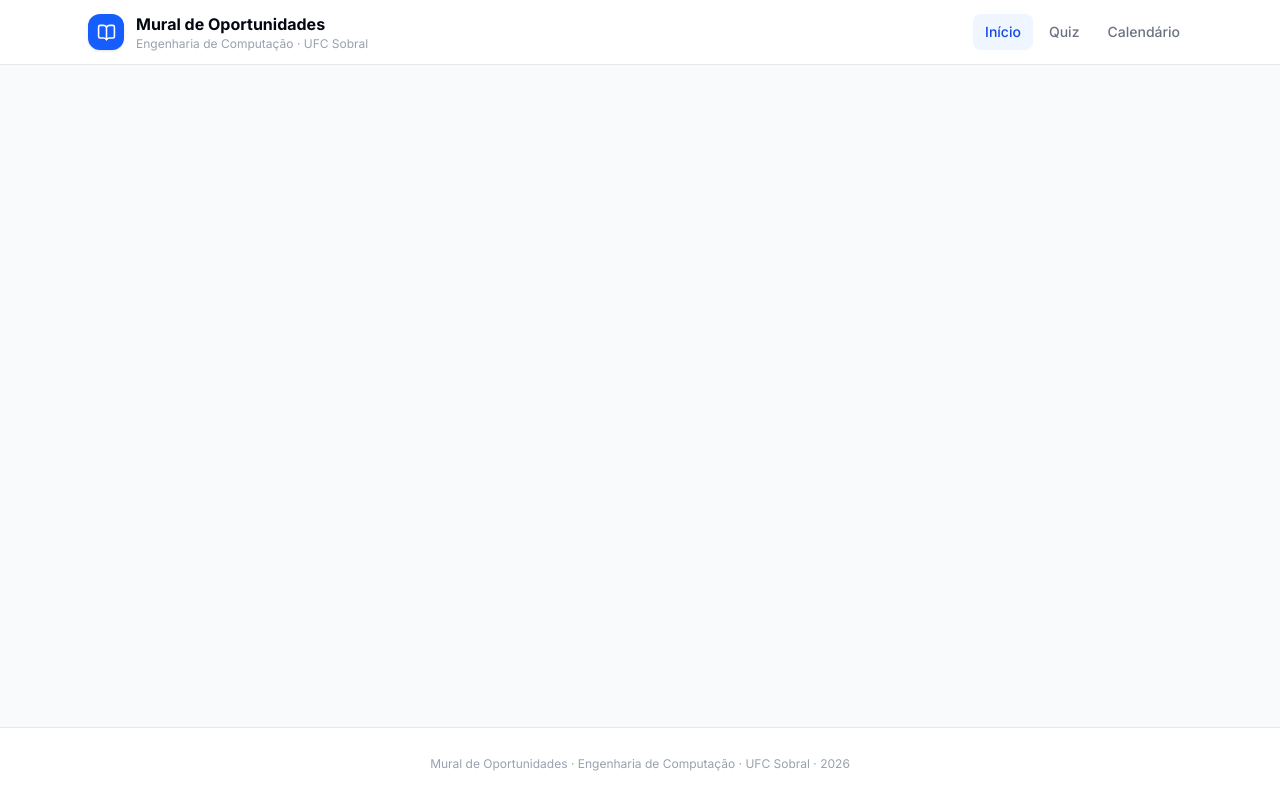
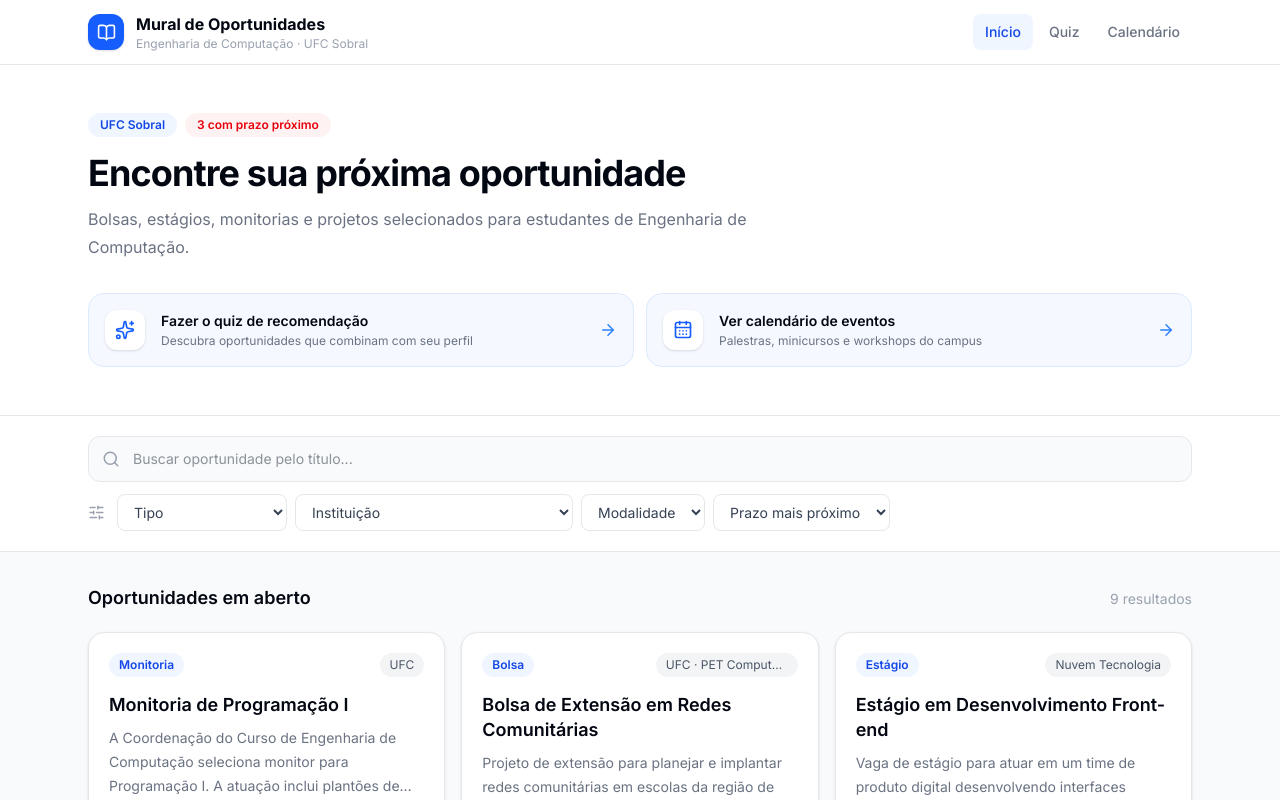
Before and after one commit to rickson68/mural-de-oportunidades, a React (Vite) app: page /#/ in a window 1280 px wide. Shown: the top 800 px of the page. Built offline with nearby package versions, Linux system fonts and the light colour scheme.

Commit message:
Feat: Adding Home page

```diff
--- /dev/null
+++ b/src/app/components/FilterBar.tsx
@@ -0,0 +1,128 @@
+import { Search, SlidersHorizontal } from "lucide-react";
+import { titleCase } from "../types";
+
+export type Filters = {
+  search: string;
+  type: string;
+  institution: string;
+  modality: string;
+  sort: string;
+};
+
+type FilterBarProps = {
+  filters: Filters;
+  onChange: (changes: Partial<Filters>) => void;
+  onClear: () => void;
+  options: {
+    tipo: string[];
+    instituicao: string[];
+    modalidade: string[];
+  };
+};
+
+const selectClass =
+  "rounded-lg border border-gray-200 bg-white px-3 py-2 text-sm text-gray-700";
+
+export function FilterBar({
+  filters,
+  onChange,
+  onClear,
+  options,
+}: FilterBarProps) {
+  const { search, type, institution, modality, sort } = filters;
+  const hasFilters =
+    search || type || institution || modality || sort === "far";
+
+  return (
+    <section className="border-b border-gray-200 bg-white">
+      <div className="mx-auto max-w-6xl px-4 py-5 sm:px-6">
+        <div className="relative mb-3">
+          <Search
+            className="absolute left-3.5 top-1/2 -translate-y-1/2 text-gray-400"
+            size={18}
+            aria-hidden="true"
+          />
+          <label htmlFor="search" className="sr-only">
+            Buscar pelo título
+          </label>
+          <input
+            id="search"
+            value={search}
+            onChange={(e) => onChange({ search: e.target.value })}
+            placeholder="Buscar oportunidade pelo título..."
+            className="w-full rounded-xl border border-gray-200 bg-gray-50 py-3 pl-11 pr-4 text-sm outline-none transition focus:border-blue-500 focus:bg-white"
+          />
+        </div>
+
+        <div className="flex flex-wrap items-center gap-2">
+          <SlidersHorizontal
+            size={17}
+            className="mr-1 text-gray-400"
+            aria-hidden="true"
+          />
+
+          <select
+            aria-label="Tipo"
+            value={type}
+            className={selectClass}
+            onChange={(e) => onChange({ type: e.target.value })}
+          >
+            <option value="">Tipo</option>
+            {options.tipo.map((o) => (
+              <option key={o} value={o}>
+                {titleCase(o)}
+              </option>
+            ))}
+          </select>
+
+          <select
+            aria-label="Instituição"
+            value={institution}
+            className={selectClass}
+            onChange={(e) => onChange({ institution: e.target.value })}
+          >
+            <option value="">Instituição</option>
+            {options.instituicao.map((o) => (
+              <option key={o} value={o}>
+                {titleCase(o)}
+              </option>
+            ))}
+          </select>
+
+          <select
+            aria-label="Modalidade"
+            value={modality}
+            className={selectClass}
+            onChange={(e) => onChange({ modality: e.target.value })}
+          >
+            <option value="">Modalidade</option>
+            {options.modalidade.map((o) => (
+              <option key={o} value={o}>
+                {titleCase(o)}
+              </option>
+            ))}
+          </select>
+
+          <select
+            aria-label="Ordenação"
+            value={sort}
+            className={selectClass}
+            onChange={(e) => onChange({ sort: e.target.value })}
+          >
+            <option value="near">Prazo mais próximo</option>
+            <option value="far">Prazo mais distante</option>
+          </select>
+
+          {hasFilters && (
+            <button
+              onClick={onClear}
+              className="px-3 py-2 text-sm font-medium text-blue-600 hover:text-blue-800"
+            >
+              Limpar filtros
+            </button>
+          )}
+        </div>
+      </div>
+    </section>
+  );
+}
--- a/src/app/pages/Home.tsx
+++ b/src/app/pages/Home.tsx
@@ -1,3 +1,156 @@
+import {
+  CalendarDays,
+  Search,
+  SlidersHorizontal,
+  Sparkles,
+} from "lucide-react";
+import AccessCard from "../components/AccessCard";
+import ErrorState from "../components/ErrorState";
+import LoadingCards from "../components/LoadingCards";
+import OpportunityCard from "../components/OpportunityCard";
+import { FilterBar, type Filters } from "../components/FilterBar";
+import { useData } from "../data";
+import { useMemo, useState } from "react";
+import { isOpen, isUrgent } from "../types";
+
+const initialFilters: Filters = {
+  search: "",
+  type: "",
+  institution: "",
+  modality: "",
+  sort: "near",
+};
+
 export function Home() {
-  return null;
+  const { opportunities, loading, error, retry } = useData();
+  const [filters, setFilters] = useState<Filters>(initialFilters);
+
+  const open = useMemo(
+    () => opportunities.filter((item) => isOpen(item.dataLimite)),
+    [opportunities],
+  );
+
+  const update = (changes: Partial<Filters>) =>
+    setFilters((current) => ({ ...current, ...changes }));
+  const clear = () => setFilters(initialFilters);
+
+  const options = (field: "tipo" | "instituicao" | "modalidade") =>
+    [...new Set(open.map((item) => item[field]))].sort((a, b) =>
+      a.localeCompare(b, "pt-BR"),
+    );
+
+  const filtered = useMemo(() => {
+    const term = filters.search.trim().toLocaleLowerCase("pt-BR");
+    return open
+      .filter(
+        (item) =>
+          !term || item.titulo.toLocaleLowerCase("pt-BR").includes(term),
+      )
+      .filter((item) => !filters.type || item.tipo === filters.type)
+      .filter(
+        (item) =>
+          !filters.institution || item.instituicao === filters.institution,
+      )
+      .filter(
+        (item) => !filters.modality || item.modalidade === filters.modality,
+      )
+      .sort((a, b) =>
+        filters.sort === "far"
+          ? b.dataLimite.localeCompare(a.dataLimite)
+          : a.dataLimite.localeCompare(b.dataLimite),
+      );
+  }, [open, filters]);
+
+  return (
+    <>
+      <section className="border-b border-gray-200 bg-white">
+        <div className="mx-auto max-w-6xl px-4 py-9 sm:px-6 sm:py-12">
+          <div className="mb-8 max-w-3xl">
+            <div className="mb-4 flex flex-wrap gap-2">
+              <span className="rounded-full bg-blue-50 px-3 py-1 text-xs font-semibold text-blue-700">
+                UFC Sobral
+              </span>
+              {!loading && open.some((item) => isUrgent(item.dataLimite)) && (
+                <span className="rounded-full bg-red-50 px-3 py-1 text-xs font-semibold text-red-600">
+                  {open.filter((item) => isUrgent(item.dataLimite)).length} com
+                  prazo próximo
+                </span>
+              )}
+            </div>
+            <h1 className="text-3xl font-bold tracking-tight text-gray-950 sm:text-4xl">
+              Encontre sua próxima oportunidade
+            </h1>
+            <p className="mt-3 max-w-2xl text-base leading-7 text-gray-500">
+              Bolsas, estágios, monitorias e projetos selecionados para
+              estudantes de Engenharia de Computação.
+            </p>
+          </div>
+          <div className="grid gap-3 md:grid-cols-2">
+            <AccessCard
+              to="/quiz"
+              icon={<Sparkles size={20} aria-hidden="true" />}
+              title="Fazer o quiz de recomendação"
+              description="Descubra oportunidades que combinam com seu perfil"
+            />
+            <AccessCard
+              to="/calendario"
+              icon={<CalendarDays size={20} aria-hidden="true" />}
+              title="Ver calendário de eventos"
+              description="Palestras, minicursos e workshops do campus"
+            />
+          </div>
+        </div>
+      </section>
+
+      <FilterBar
+        filters={filters}
+        onChange={update}
+        onClear={clear}
+        options={{
+          tipo: options("tipo"),
+          instituicao: options("instituicao"),
+          modalidade: options("modalidade"),
+        }}
+      />
+
+      <section className="mx-auto max-w-6xl px-4 py-8 sm:px-6">
+        {loading ? (
+          <LoadingCards />
+        ) : error ? (
+          <ErrorState retry={retry} />
+        ) : filtered.length ? (
+          <>
+            <div className="mb-5 flex items-baseline justify-between">
+              <h2 className="text-lg font-semibold text-gray-950">
+                Oportunidades em aberto
+              </h2>
+              <span className="text-sm text-gray-400">
+                {filtered.length} resultados
+              </span>
+            </div>
+            <div className="grid gap-4 sm:grid-cols-2 lg:grid-cols-3">
+              {filtered.map((item) => (
+                <OpportunityCard key={item.id} opportunity={item} />
+              ))}
+            </div>
+          </>
+        ) : (
+          <div className="rounded-2xl border border-gray-200 bg-white p-10 text-center">
+            <h2 className="text-lg font-semibold text-gray-950">
+              Nenhuma oportunidade encontrada
+            </h2>
+            <p className="mt-2 text-sm text-gray-500">
+              Tente alterar os termos ou remover alguns filtros.
+            </p>
+            <button
+              onClick={clear}
+              className="mt-5 rounded-lg bg-blue-600 px-4 py-2.5 text-sm font-semibold text-white hover:bg-blue-700"
+            >
+              Limpar filtros
+            </button>
+          </div>
+        )}
+      </section>
+    </>
+  );
 }
--- a/src/app/pages/Quiz.tsx
+++ b/src/app/pages/Quiz.tsx
@@ -69,7 +69,7 @@ export function Quiz() {
 
   const currentField = FIELDS[step];
   const options = getValues(openOpportunities, currentField);
-
+  /*
   const results = useMemo(() => {
     return openOpportunities
       .map((opportunity) => {
@@ -96,7 +96,7 @@ export function Quiz() {
           a.opportunity.dataLimite.localeCompare(b.opportunity.dataLimite),
       );
   }, [answers, openOpportunities]);
-
+*/
   const handleSelect = (value: string) => {
     setAnswers((prev) => {
       if (currentField !== "habilidades" || value === "indiferente") {
```
